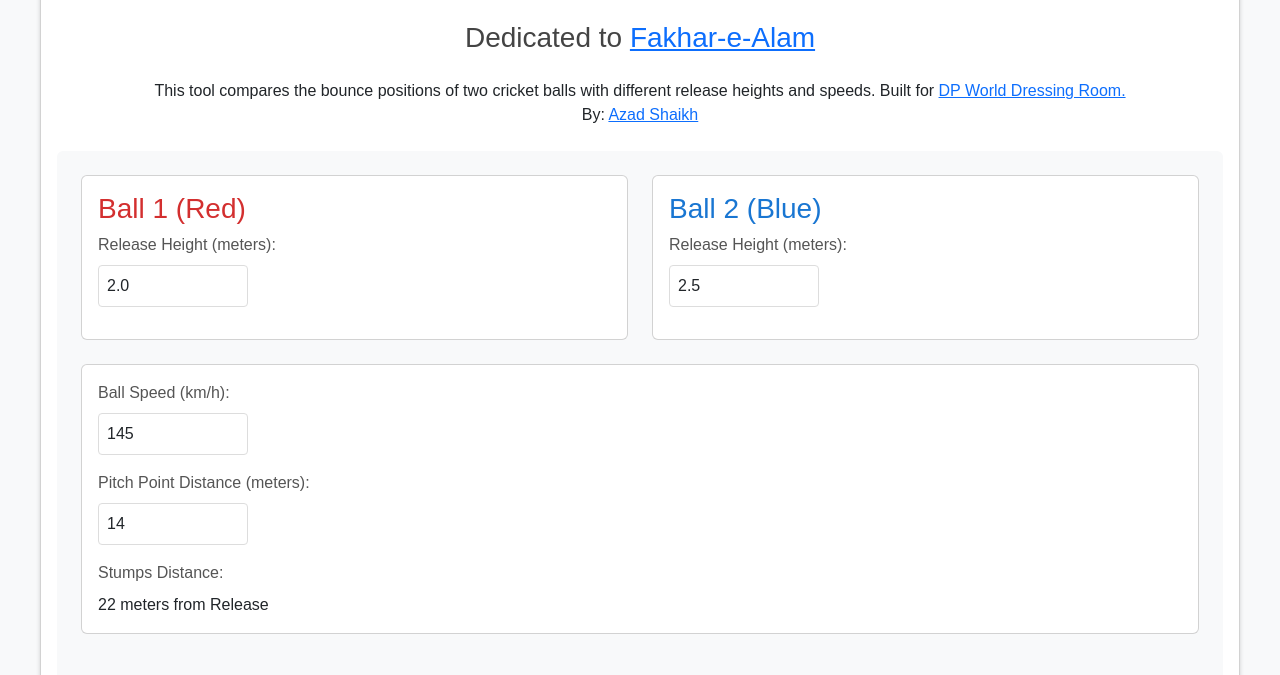
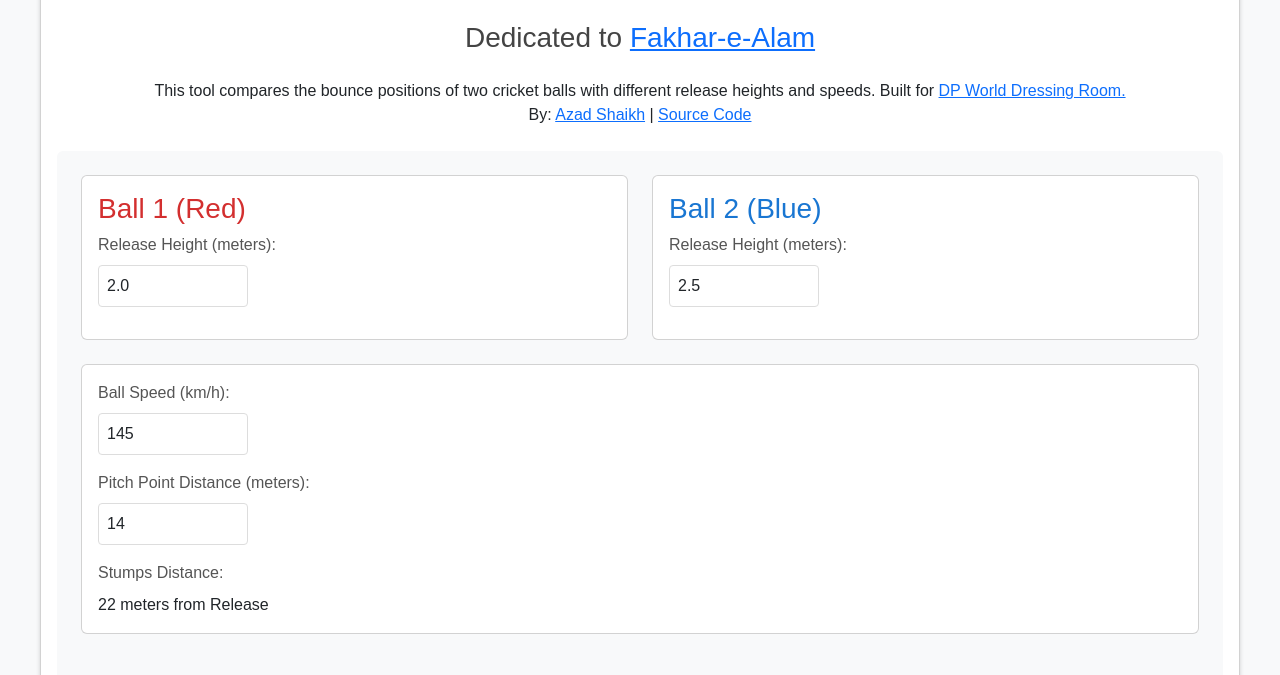
Before and after one commit to azadshaikh/ball-bounce-length-calculator, a plain HTML site: page src/index.html in a window 1280 px wide. Shown: the part 88-763 px from the top of the page. Drawn offline with nearby package versions, Linux system fonts and the light colour scheme.

Commit message:
Add source code link to attribution in index.html

```diff
--- a/src/index.html
+++ b/src/index.html
@@ -13,7 +13,7 @@
             <div class="card-body">
                 <h1 class="text-center mb-4">Cricket Ball Bounce Comparison</h1>
                 <h3 class="text-center mb-4">Dedicated to <a href="https://x.com/falamb3" target="_blank">Fakhar-e-Alam</a></h2>
-                <p class="text-center mb-4">This tool compares the bounce positions of two cricket balls with different release heights and speeds. Built for <a href="https://x.com/search?q=%23asktheroom&src=typed_query&f=live" target="_blank"> DP World Dressing Room.</a> <br> By: <a href="https://x.com/azadshaikh" target="_blank">Azad Shaikh</a></p>
+                <p class="text-center mb-4">This tool compares the bounce positions of two cricket balls with different release heights and speeds. Built for <a href="https://x.com/search?q=%23asktheroom&src=typed_query&f=live" target="_blank"> DP World Dressing Room.</a> <br> By: <a href="https://x.com/azadshaikh" target="_blank">Azad Shaikh</a> | <a href="https://github.com/azadshaikh/ball-bounce-length-calculator" target="_blank"> Source Code</a></p>
 
                 <div class="controls bg-light p-4 rounded mb-4">
                     <div class="row g-4">
```
